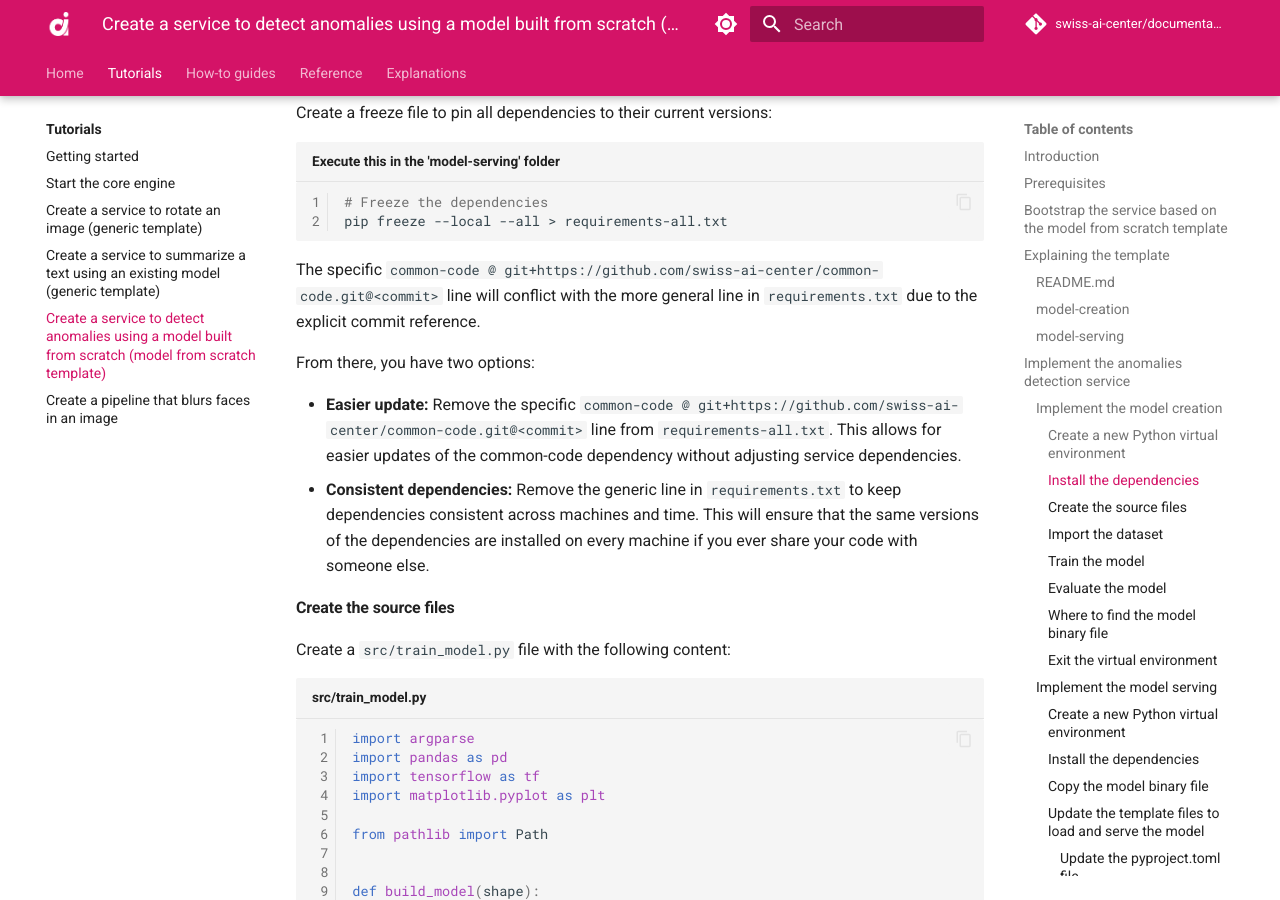
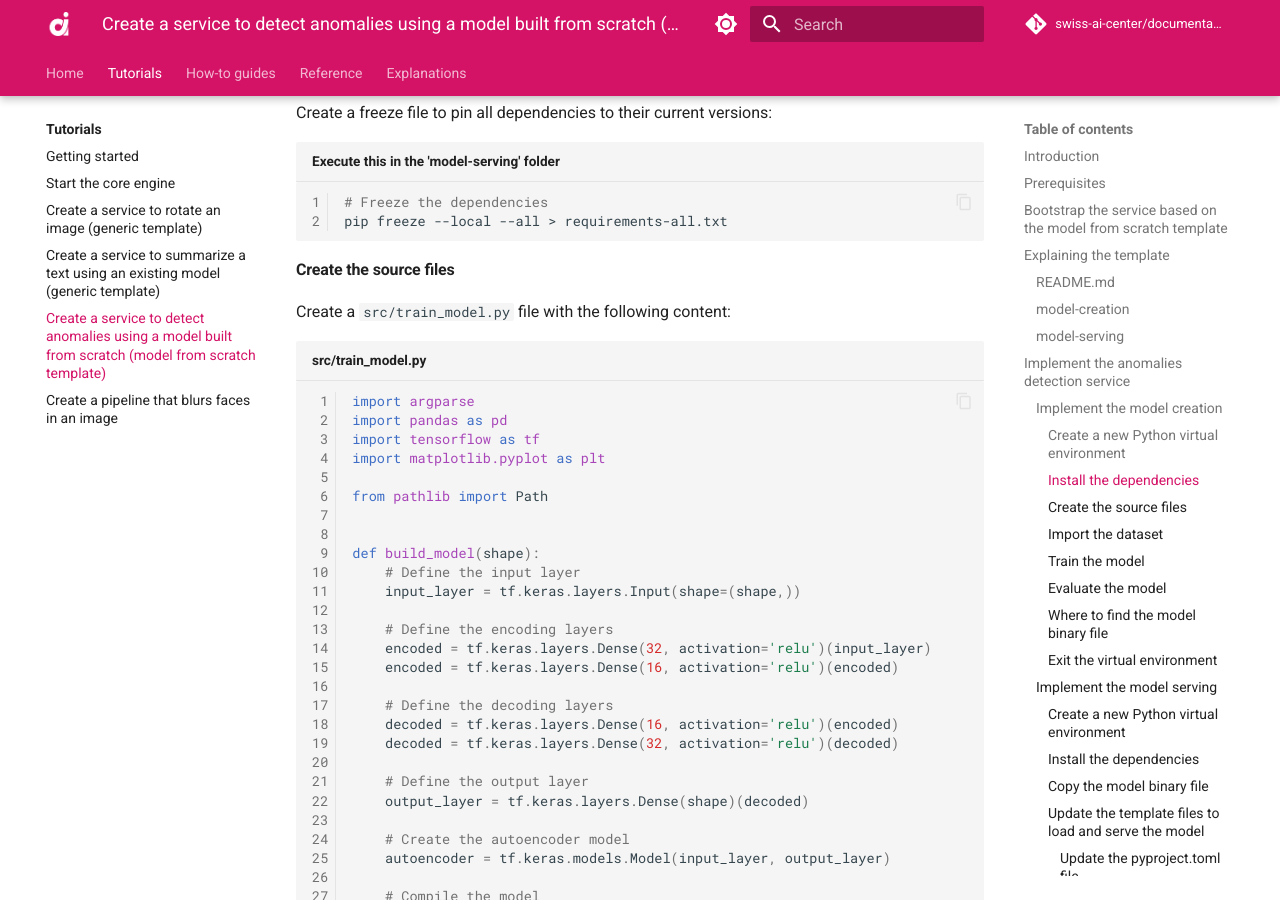
Before and after one commit to swiss-ai-center/documentation, an MkDocs documentation site: the page built from docs/tutorials/create-a-service-to-detect-anomalies-using-a-model-built-from-scratch.md, in a window 1280 px wide and 900 px high, scrolled down 3240 px. Built offline with MkDocs 1.6.1 and Material for MkDocs 9.7.7, drawn with Linux system fonts in a browser that asks for light colours; comment, search, counter and statistics services are not loaded.

Commit message:
Remove misleading information in model from scratch tutorial

````diff
--- a/docs/tutorials/create-a-service-to-detect-anomalies-using-a-model-built-from-scratch.md
+++ b/docs/tutorials/create-a-service-to-detect-anomalies-using-a-model-built-from-scratch.md
@@ -168,22 +168,6 @@ Create a freeze file to pin all dependencies to their current versions:
 # Freeze the dependencies
 pip freeze --local --all > requirements-all.txt
 ```
-
-The specific
-`common-code @ git+https://github.com/swiss-ai-center/common-code.git@<commit>`
-line will conflict with the more general line in `requirements.txt` due to the
-explicit commit reference.
-
-From there, you have two options:
-
-* **Easier update:** Remove the specific
-  `common-code @ git+https://github.com/swiss-ai-center/common-code.git@<commit>`
-  line from `requirements-all.txt`. This allows for easier updates of the
-  common-code dependency without adjusting service dependencies.
-* **Consistent dependencies:** Remove the generic line in `requirements.txt` to
-  keep dependencies consistent across machines and time. This will ensure that the
-  same versions of the dependencies are installed on every machine if you ever
-  share your code with someone else.
 
 #### Create the source files
 
````
